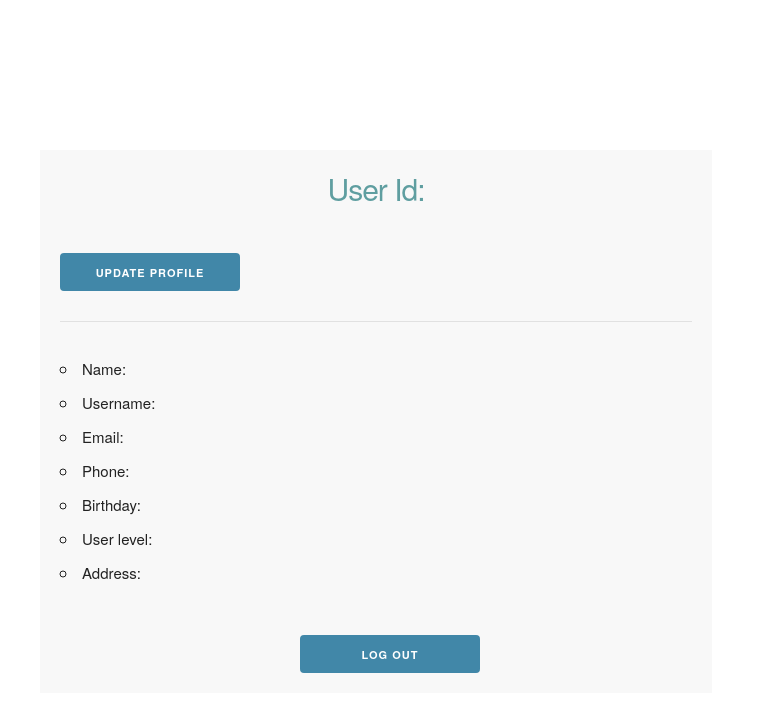
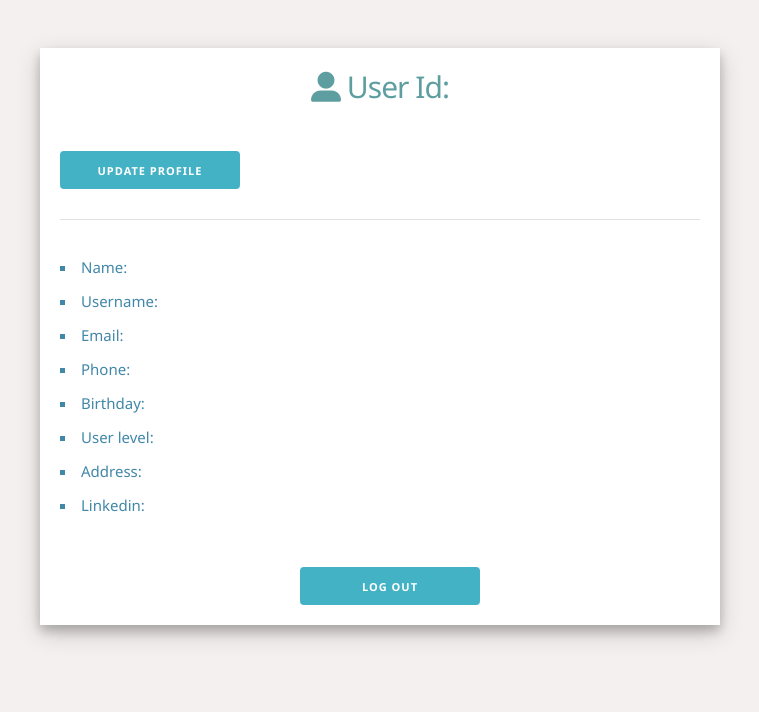
Before and after one commit to Andja-98/Andja-98.github.io, a React (Create React App) app: page /user-profile in a window 1280 px wide. Shown: the top 712 px of the page, without its empty margins (288-1047 px from the left). Built offline with nearby package versions, Linux system fonts and the light colour scheme; no server answers.

Commit message:
Some changes in page styling

```diff
--- a/public/index.html
+++ b/public/index.html
@@ -26,6 +26,7 @@
       Learn how to configure a non-root public URL by running `npm run build`.
     -->
     <link rel="stylesheet"href="https://cdnjs.cloudflare.com/ajax/libs/skeleton/2.0.4/skeleton.css" />
+    <script src='https://kit.fontawesome.com/a076d05399.js' crossorigin='anonymous'></script>
     <title>React App</title>
   </head>
   <body>
--- a/src/App.js
+++ b/src/App.js
@@ -7,7 +7,6 @@ import { AddUser } from "./features/users/AddUser";
 import { EditUser } from "./features/users/EditUser";
 import { UserList } from "./features/users/UserList";
 import {LoginPage } from './features/LoginPage';
-
 
 
 export default function App() {
--- a/src/features/Style.css
+++ b/src/features/Style.css
@@ -1,25 +1,53 @@
+*{
+   font-family: 'Segoe UI', Tahoma, Geneva, Verdana, sans-serif;
+}
+body{
+    background-color: rgb(245, 240, 240);
+}
+.container{
+    background-color:white ;
+    border:2px solid white;
+    border-radius: 2px;
+    box-shadow: 0 6px 10px 0 rgba(0, 0, 0, 0.2), 0 8px 22px 0 rgba(0, 0, 0, 0.19);
 
-.container{
-    background-color:#f8f8f8 ;
 }
+.update-profile{
+   position: fixed;
+   margin:40px;
+   margin-left: 320px;
+   width:50%;
+   padding:20px;
+   background-color: white;
+   text-align: center;
+   border:2px solid white;
+   border-radius: 2px;
+   box-shadow: 0 6px 10px 0 rgba(0, 0, 0, 0.2), 0 8px 22px 0 rgba(0, 0, 0, 0.19);
+
+}
+
 .center{
+   position: fixed;
    margin:150px;
    margin-left: 320px;
    width:50%;
    padding:20px;
-   background-color: #f8f8f8;
+   background-color: white;
    text-align: center;
+   border:2px solid white;
+   border-radius: 2px;
+   box-shadow: 0 6px 10px 0 rgba(0, 0, 0, 0.2), 0 8px 22px 0 rgba(0, 0, 0, 0.19);
+
 }
 .user-info{
-    margin:150px;
+    display:inline;
+    position:fixed;
+    margin:40px;
     margin-left: 320px;
     width:50%;
     padding:20px;
-    background-color: #f8f8f8;
+    background-color: white;
     text-align: left;
-}
-.back-btn{
-    margin-left: 240px;
+    box-shadow: 0 6px 10px 0 rgba(0, 0, 0, 0.2), 0 8px 22px 0 rgba(0, 0, 0, 0.19);
 }
 
 h2{
@@ -33,6 +61,7 @@ h2{
     margin-right: 250px;
 }
 
+
 #input{
     color: cadetblue;
 }
@@ -41,28 +70,36 @@ h2{
     width: 180px;
     height: 38px;
     line-height: 35px;
-	border: 2px solid rgb(65, 135, 168);
+	border: 2px solid rgb(68, 178, 197);
 	color:white;
-	background-color:rgb(65, 135, 168);
+	background-color:rgb(68, 178, 197);
     margin: 25px auto 0;
     text-align: center;
 }
 
 a:hover{
-    border: rgb(65, 135, 168);
+    border: rgb(99, 187, 214);
 }
 
 #btn{
-    background-color: cadetblue;
+    background-color: #ffcc5c;
+    border:#ffcc5c;
+}
+
+.back-btn{
+    margin-left: 240px;
 }
 
 #btn-btn{
-    background-color: rgb(65, 135, 168);
+    background-color:  #ffef96;
+    border: #ffef96;
 }
 
 #btn-btn-btn{
-    background-color:rgb(26, 139, 231);
+    background-color:#fefbd8;
+    border:#fefbd8;
 }
+
 .users-table{
     width:90%;
     padding-left: 100px;
@@ -71,3 +108,12 @@ a:hover{
 #head-tr{
     color: cadetblue;
 }
+
+.far{
+    font-size: 25px;
+}
+
+ul{
+    list-style-type: square;
+    color: rgb(65, 135, 168);
+}
--- a/src/features/users/EditUser.jsx
+++ b/src/features/users/EditUser.jsx
@@ -51,7 +51,7 @@ export function EditUser() {
           <input
             className="u-full-width"
             type="text"
-            placeholder="Anne Graham"
+            placeholder=""
             id="nameInput"
             onChange={handleName}
             value={name}
--- a/src/features/users/UpdateProfile.jsx
+++ b/src/features/users/UpdateProfile.jsx
@@ -12,10 +12,11 @@ const EditUser = () => {
     email: "",
     phone: "",
     birthday: "",
-    address:""
+    address:"",
+    linkedin:""
   });
 
-  const { name, username, email, phone, birthday,address} = user;
+  const { name, username, email, phone, birthday,address,linkedin} = user;
   const onInputChange = e => {
     setUser({ ...user, [e.target.name]: e.target.value });
   };
@@ -35,7 +36,7 @@ const EditUser = () => {
     setUser(result.data);
   };
   return (
-    <div className="center">
+    <div className="update-profile">
       <div className="w-75 mx-auto shadow p-5">
         <h2 className="text-center mb-4">Update your profile</h2>
         <form onSubmit={e => onSubmit(e)}>
@@ -43,7 +44,7 @@ const EditUser = () => {
             <input
               type="text"
               className="form-control form-control-lg"
-              placeholder="Enter Your Name"
+              placeholder="Your Name"
               name="name"
               value={name}
               onChange={e => onInputChange(e)}
@@ -53,7 +54,7 @@ const EditUser = () => {
             <input
               type="text"
               className="form-control form-control-lg"
-              placeholder="Enter Your Username"
+              placeholder="Your Username"
               name="username"
               value={username}
               onChange={e => onInputChange(e)}
@@ -63,7 +64,7 @@ const EditUser = () => {
             <input
               type="email"
               className="form-control form-control-lg"
-              placeholder="Enter Your E-mail Address"
+              placeholder="Your E-mail "
               name="email"
               value={email}
               onChange={e => onInputChange(e)}
@@ -73,7 +74,7 @@ const EditUser = () => {
             <input
               type="text"
               className="form-control form-control-lg"
-              placeholder="Enter Your Phone Number"
+              placeholder="Your Phone Number"
               name="phone"
               value={phone}
               onChange={e => onInputChange(e)}
@@ -83,7 +84,7 @@ const EditUser = () => {
             <input
               type="text"
               className="form-control form-control-lg"
-              placeholder="Enter Your Birthday"
+              placeholder="Your Birthday"
               name="birthday"
               value={birthday}
               onChange={e => onInputChange(e)}
@@ -93,9 +94,19 @@ const EditUser = () => {
             <input
               type="text"
               className="form-control form-control-lg"
-              placeholder="Enter Your Address"
+              placeholder="Your Address"
               name="address"
               value={address}
+              onChange={e => onInputChange(e)}
+            />
+          </div>
+          <div className="form-group">
+            <input
+              type="text"
+              className="form-control form-control-lg"
+              placeholder="Your Linkedin"
+              name="linkedin"
+              value={linkedin}
               onChange={e => onInputChange(e)}
             />
           </div>
--- a/src/features/users/UserList.jsx
+++ b/src/features/users/UserList.jsx
@@ -17,19 +17,14 @@ export function UserList() {
   return (
     <div className="container">
       <div className="row-row">
-      </div>
-      <div className="row-row">
-        <div className="two columns">
-          <button
-            onClick={() => dispatch(fetchUsers())}
-            className="button-primary"
-          >
-            Load users
-          </button>
+        <div className="three columns">
+          <Link to="/add-user">
+            <button className="button-primary"> Add user</button>
+          </Link>
         </div>
-        <div className="two columns">
-          <Link to="/add-user">
-            <button className="button-primary">Add user</button>
+        <div className="three columns">
+          <Link to="button" to="/">
+           <button className="button-primary">Log out</button>
           </Link>
         </div>
       </div>
--- a/src/features/users/UserProfile.jsx
+++ b/src/features/users/UserProfile.jsx
@@ -22,7 +22,7 @@ const User = () => {
   return (
 
     <div className="user-info">
-      <h2 className="display-4">User Id: {id}</h2>
+      <h2 className="display-4"><i class='fas'>&#xf406;</i> User Id: {id}</h2>
       <div><Link className="button" to="/update-profile/">
         Update profile
       </Link>
@@ -36,6 +36,7 @@ const User = () => {
         <li className="list-group-item">Birthday: {user.birthday}</li>
         <li className="list-group-item">User level: {user.userlevel}</li>
         <li className="list-group-item">Address: {user.address}</li>
+        <li className="list-group-item">Linkedin: {user.linkedin}</li>
       </ul>
       <div className="back-btn">
       <Link className="button" to="/">
```
